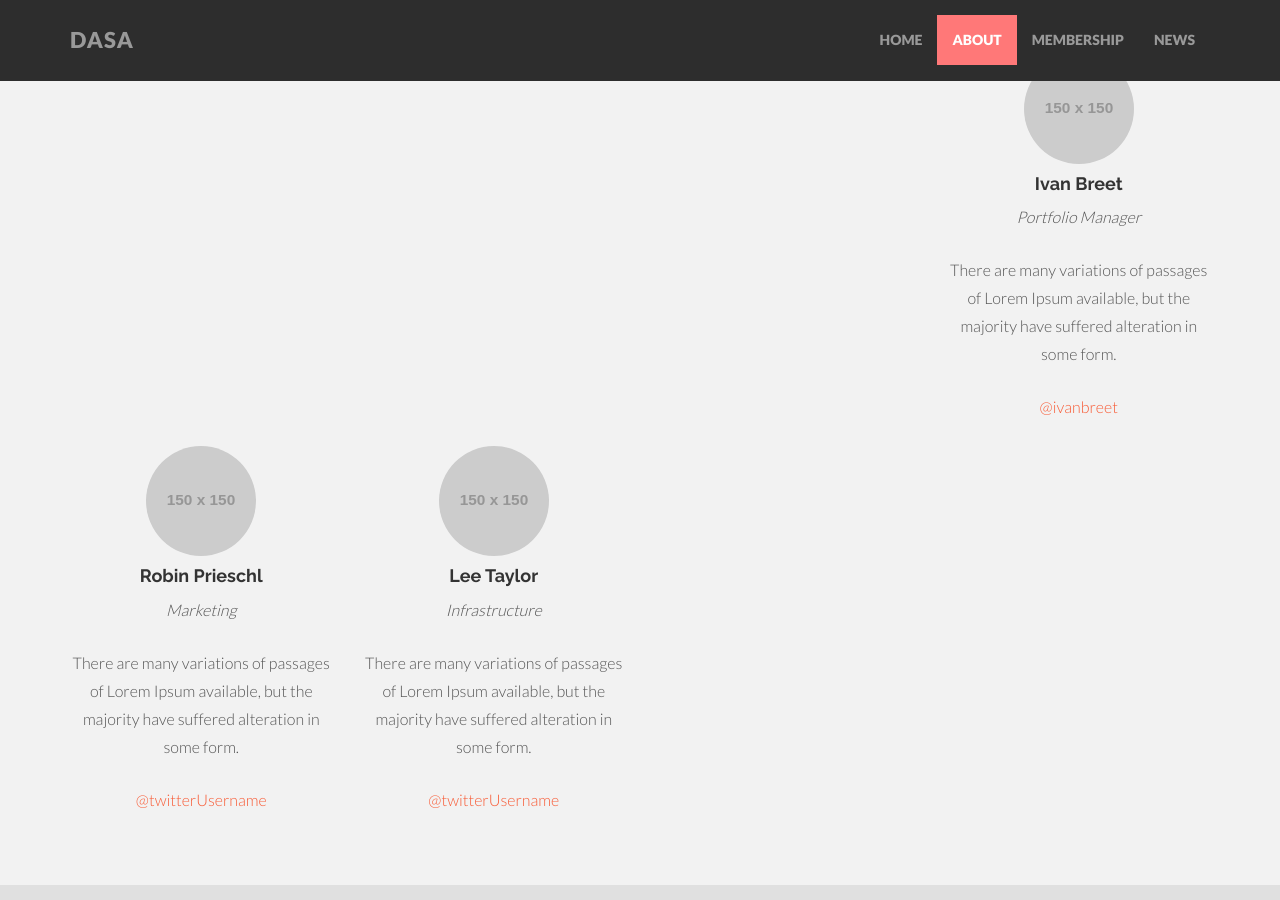
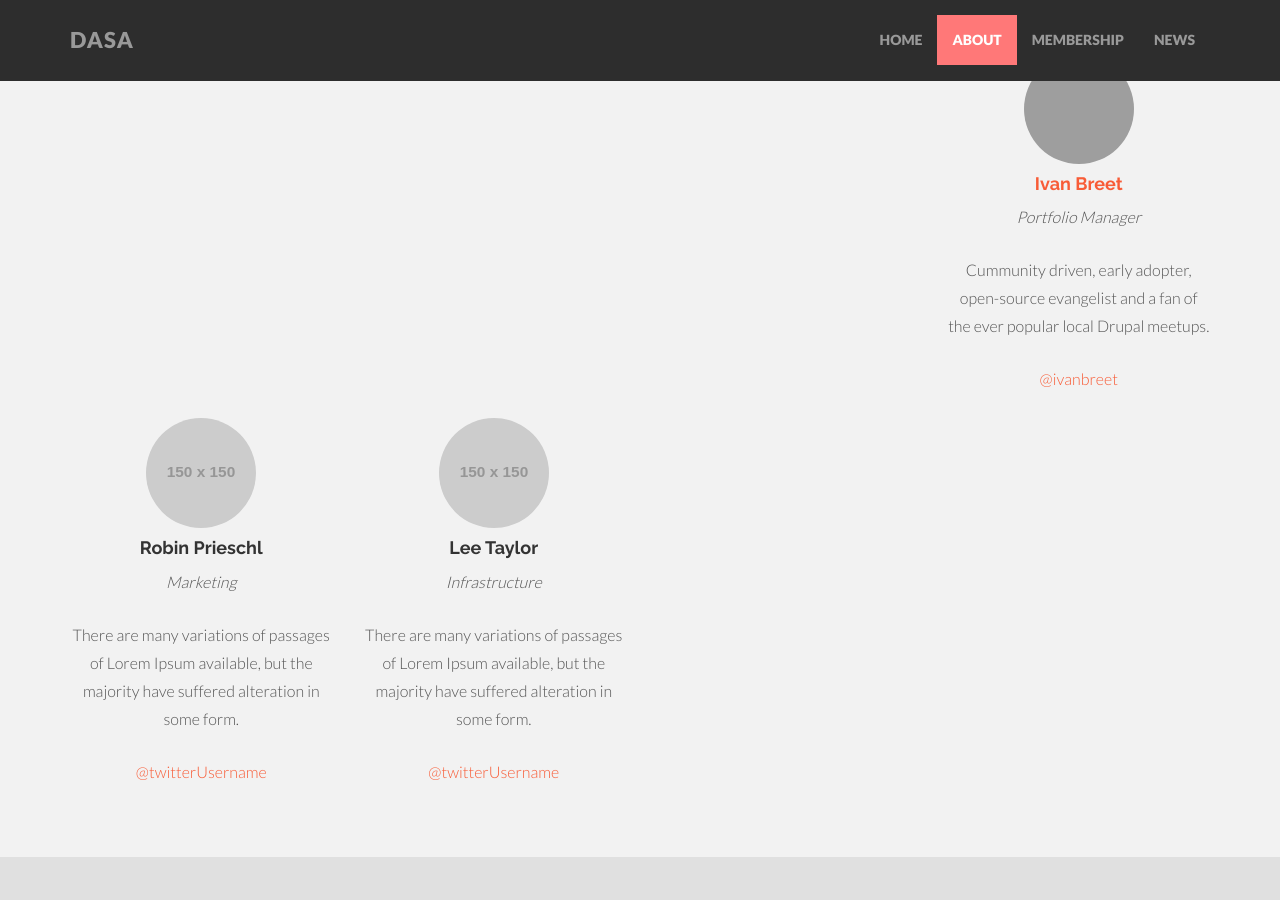
Before and after one commit to DrupalAssociationSA/DrupalAssociationSA.github.io, a Jekyll site: the page built from about.html, in a window 1280 px wide and 900 px high, scrolled down 1280 px. Built offline with Jekyll 4.4.1, drawn with Linux system fonts in a browser that asks for light colours; nearby versions of some CDN libraries; Markdown is read by kramdown in place of the engine named in the settings; grey boxes are pictures that could not be loaded.

Commit message:
refactor(about): Added in Ivan Breet's team info.

```diff
--- a/about.html
+++ b/about.html
@@ -66,10 +66,10 @@ title: About Us
     </div><!-- col-lg-3 -->
 
     <div class="col-lg-3">
-      <img class="img-circle" src="http://placehold.it/150x150" width="110" height="110" alt="">
-      <h4>Ivan Breet</h4>
+      <img class="img-circle" src="https://s.gravatar.com/avatar/0ab719f8a06b3a8ae62fd3d4da8c2b0c?s=110" width="110" height="110" alt="">
+      <h4><a href="http://www.ivanbreet.com">Ivan Breet</a></h4>
       <p><em>Portfolio Manager</em></p>
-      <p>There are many variations of passages of Lorem Ipsum available, but the majority have suffered alteration in some form.</p>
+      <p>Cummunity driven, early adopter, open-source evangelist and a fan of the ever popular local Drupal meetups.</p>
       <p><a href="#">@ivanbreet</a></p>
     </div><!-- col-lg-3 -->
 
```
